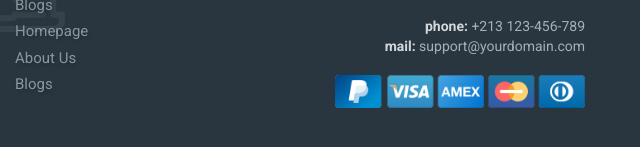
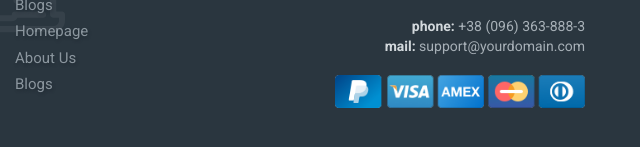
Before and after one commit to Pro-Ua/Pro-Ua.github.io, a plain HTML site: page contact.html in a window 1280 px wide. Shown: the part 2369-2516 px from the top of the page, 640-1280 px from the left. Drawn offline with Linux system fonts and the light colour scheme.

Commit message:
Update contact.html

```diff
--- a/contact.html
+++ b/contact.html
@@ -403,7 +403,7 @@
                             </div>
 
                             <div class="mobandmail">
-                                <span><b>phone:</b> +213 123-456-789</span>
+                                <span><b>phone:</b> +38 (096) 363-888-3</span>
                                 <span><b>mail:</b> support@yourdomain.com</span>
                             </div>
                             <a href="#"><img style="max-width: 250px;" src="img/payment/payment.png" alt="payment" /></a>
```
